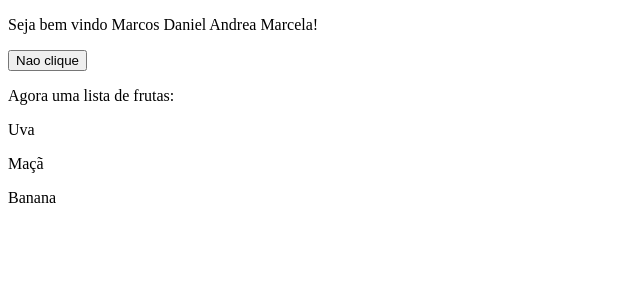
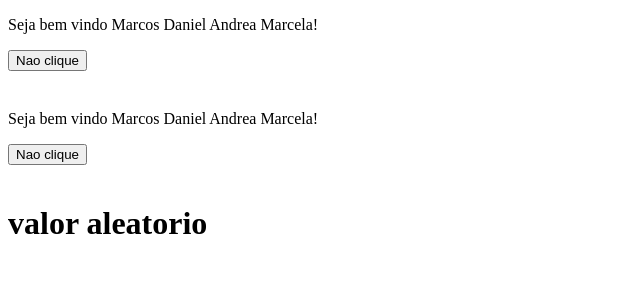
Before and after one commit to bedrohenr/angular-app, an Angular app: page / in a window 1280 px wide. Shown: the top 300 px of the page, without its empty margins (0-640 px from the left). Built offline with nearby package versions, Linux system fonts and the light colour scheme.

Commit message:
usando @Input( )

```diff
--- a/src/app/app.component.html
+++ b/src/app/app.component.html
@@ -1 +1,2 @@
 <router-outlet />
+<app-home props="valor aleatorio"></app-home>
--- a/src/app/app.component.ts
+++ b/src/app/app.component.ts
@@ -1,9 +1,10 @@
 import { Component } from '@angular/core';
 import { RouterOutlet } from '@angular/router';
+import { HomeComponent } from './components/home/home.component';
 
 @Component({
   selector: 'app-root',
-  imports: [RouterOutlet],
+  imports: [RouterOutlet, HomeComponent],
   templateUrl: './app.component.html',
   styleUrl: './app.component.css'
 })
--- a/src/app/components/home/home.component.html
+++ b/src/app/components/home/home.component.html
@@ -1,7 +1,8 @@
 <p>Seja bem vindo {{ name }}!</p>
 <button (click)="clicked()">Nao clique</button>
 
-<p>Agora uma lista de frutas:</p>
-@for(item of fruitList; track item){
-    <p>{{ item }}</p>
-}
+<br><br>
+
+<h1>
+    {{ props }}
+</h1>
--- a/src/app/components/home/home.component.ts
+++ b/src/app/components/home/home.component.ts
@@ -1,4 +1,4 @@
-import { Component, inject } from '@angular/core';
+import { Component, inject, Input } from '@angular/core';
 import { EnviaFormService } from '../../services/envia-form.service';
 
 @Component({
@@ -12,6 +12,8 @@ export class HomeComponent {
   fruitList = ['Uva', 'Maçã', 'Banana'];
   private enviaForm = inject(EnviaFormService);
 
+  @Input() props!: string;
+
   clicked(){
     this.enviaForm.enviaInfoParaBackend();
   }
```
